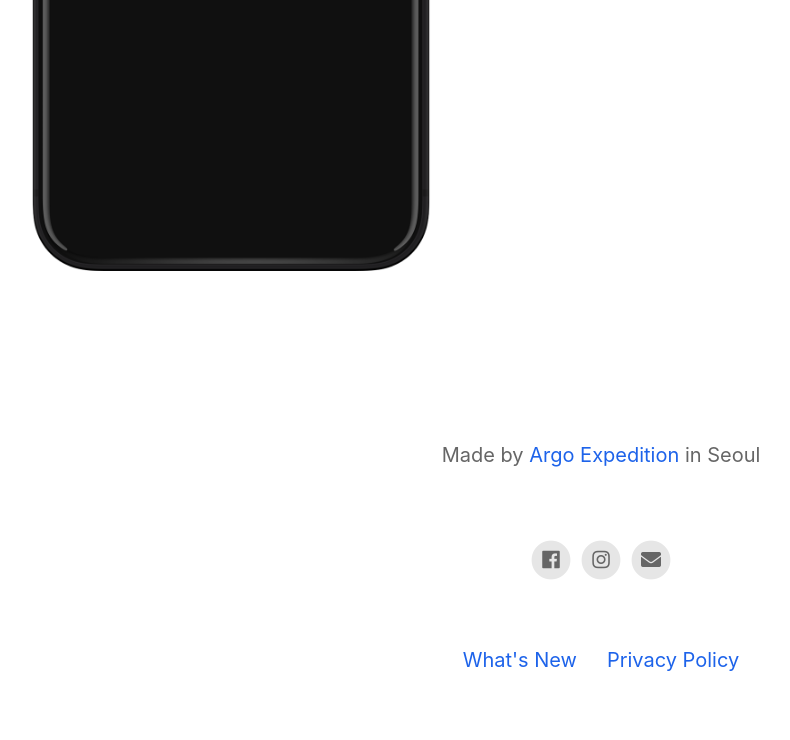
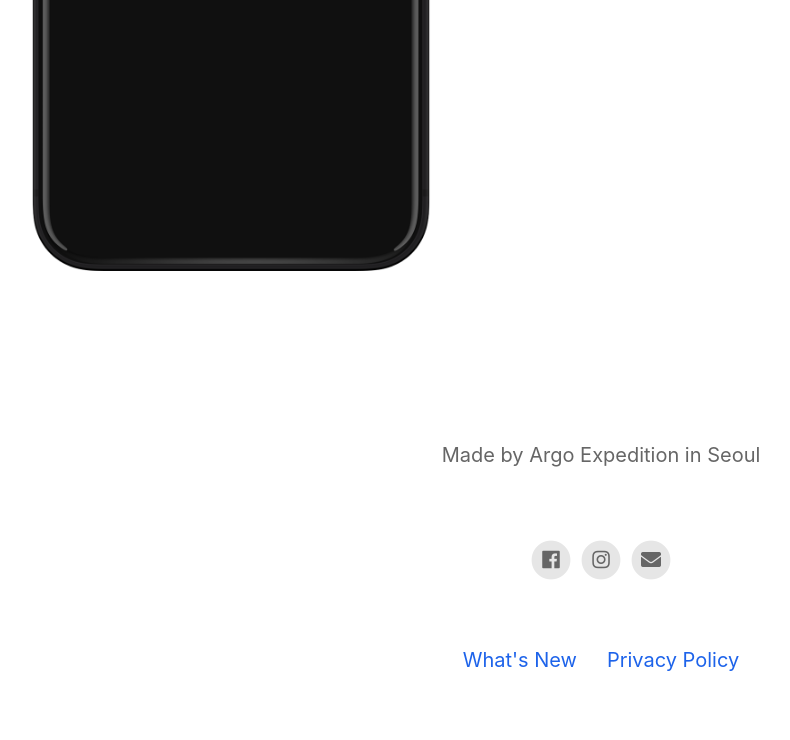
Before and after one commit to ArgoExped/Frozen-Arts, a Jekyll site: the page built from index.html, in a window 1280 px wide. Shown: the part 714-1454 px from the top of the page, without its empty margins (39-829 px from the left). Built offline with Jekyll 4.4.1, drawn with Linux system fonts in a browser that asks for light colours; nearby versions of some CDN libraries; part of the change alters nothing that is shown.

```diff
--- a/_config.yml
+++ b/_config.yml
@@ -20,7 +20,7 @@ enable_smart_app_banner                   : true
 
 # Information About Yourself
 your_name                                 : Argo Expedition
-your_link                                 : https://argoexped.com
+your_link                                 :
 your_city                                 : Seoul
 email_address                             : argoexped@gmail.com
 facebook_username                         : argoexped
```
